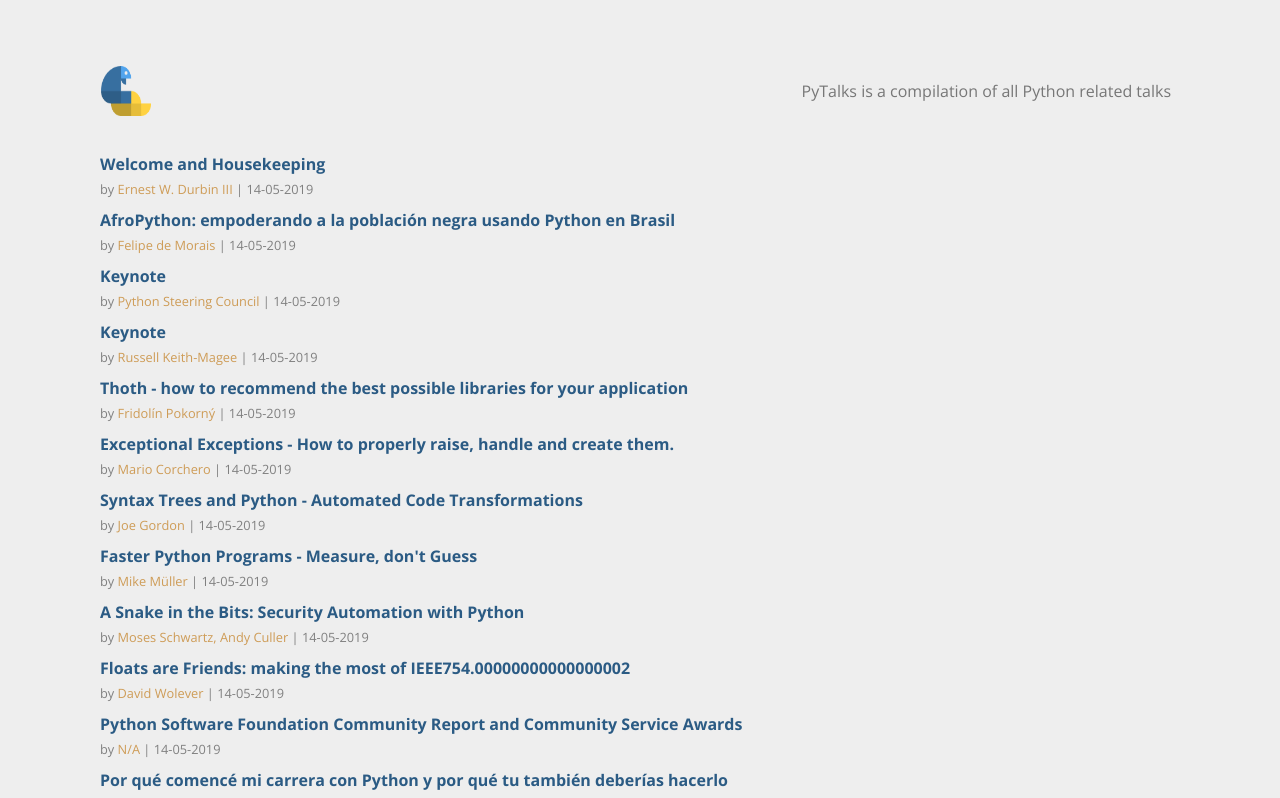
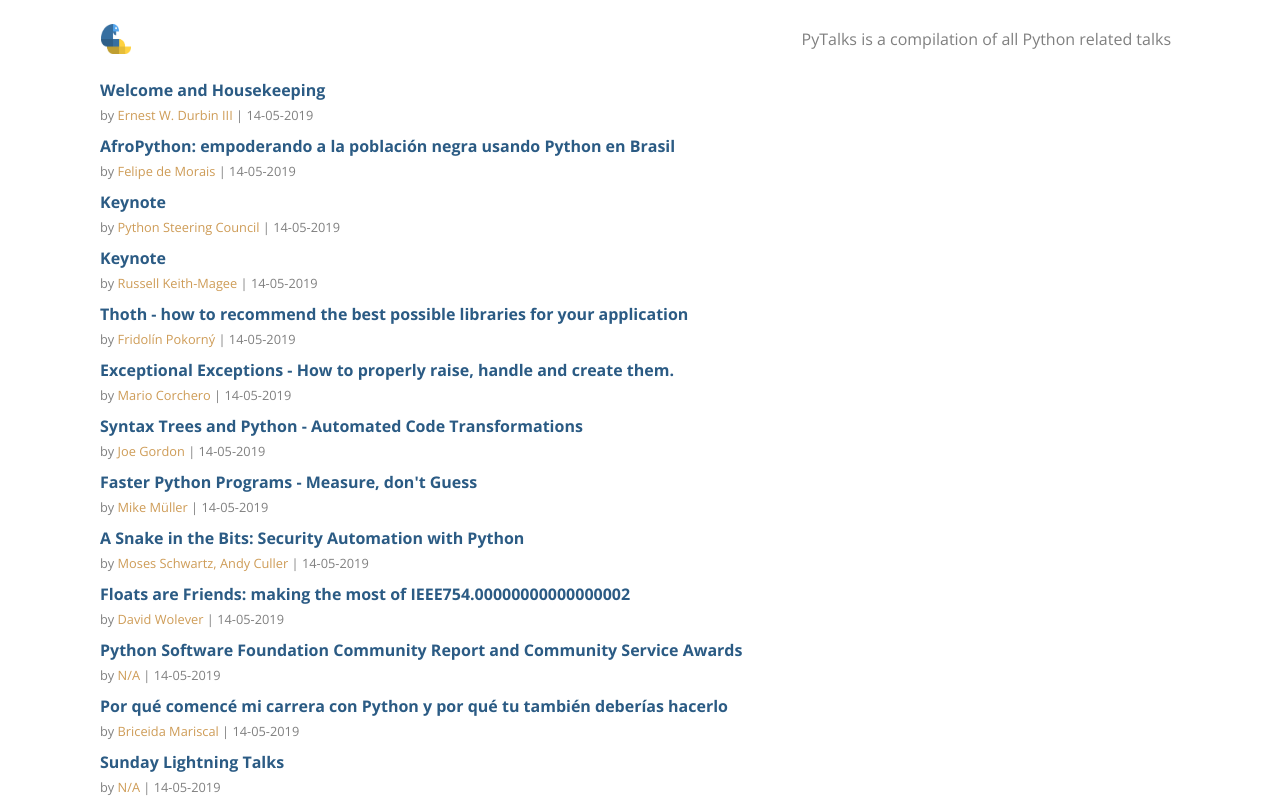
Before and after one commit to jkrclaro/pyconlist, a React (Create React App) app: page / in a window 1280 px wide. Shown: the top 798 px of the page. Built offline with nearby package versions, Linux system fonts and the light colour scheme.

Commit message:
More landing page tweaks

```diff
--- a/src/components/Footer.jsx
+++ b/src/components/Footer.jsx
@@ -25,15 +25,11 @@
         return (
             <div>
                 <div className='container mt-5 mb-5'>
-                    <div className='col-lg-12'>
-                        <div className='row'>
-                            <div className='col-lg-6 mb-3'>
-                                <a href='mailto:jkrclaro@gmail.com'>Contact</a>
-                            </div>
-                            <div className='col-lg-6 text-lg-right'>
-                                <span>Made by <a href='https://www.jkrclaro.com'>John Claro</a></span>
-                            </div>
-                        </div>
+                    <hr/>
+                    <div className='col-lg-12 text-center'>
+                        <small>
+                            Made by <a href='https://www.jkrclaro.com'>John Claro</a> | <a href='mailto:jkrclaro@gmail.com'>Contact</a>
+                        </small>
                     </div>
                 </div>
             </div>
--- a/src/components/Header.jsx
+++ b/src/components/Header.jsx
@@ -48,9 +48,9 @@
                     </div>
                 </div>
 
-                <nav className="navbar navbar-expand-lg navbar-light bg__nav--white" style={{paddingTop: 50, paddingBottom: 20}}>
+                <nav className="navbar navbar-expand-lg navbar-light bg__nav--white">
                     <div className='container mb-2 mt-2'>
-                        <Link to='/' className='nav-link'><img src={logo} alt='logo' height='50' width='50'></img></Link>
+                        <Link to='/' className='nav-link'><img src={logo} alt='logo' height='30' width='30'></img></Link>
                         {this.state.isDesktop ? (
                             <ul className="navbar-nav ml-auto">
                                 <li className='nav-item'></li>
--- a/src/index.css
+++ b/src/index.css
@@ -6,7 +6,6 @@
 
 * {
   font-family: 'Open Sans';
-  background-color: #EEE;
 }
 
 .layout {
```
